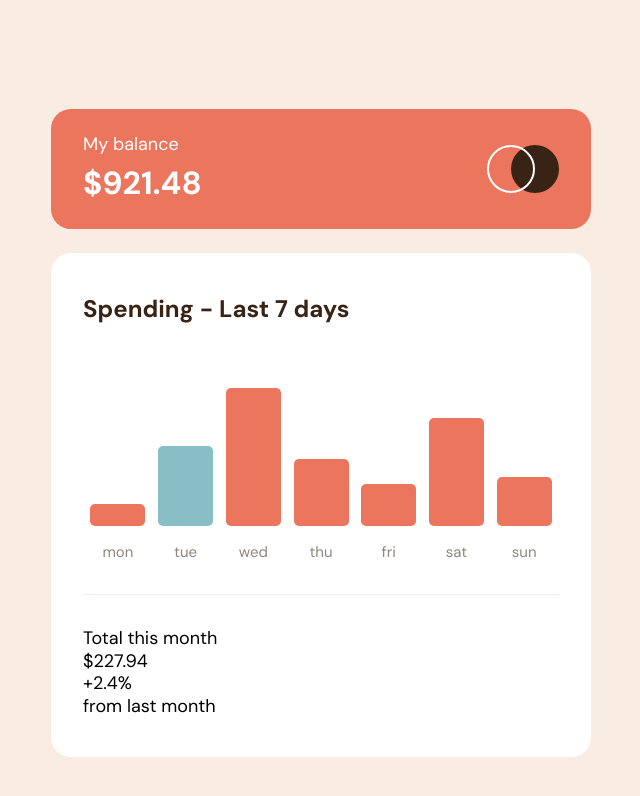
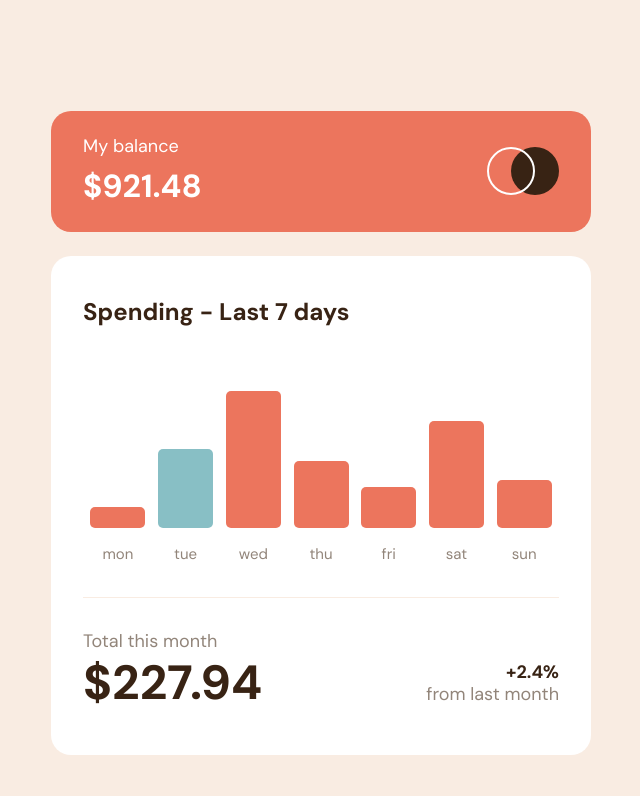
Before and after one commit to runny-life/expenses-caart-component, a React (Vite) app: page / in a window 1280 px wide. Shown: the top 796 px of the page, without its empty margins (319-959 px from the left). Built offline with nearby package versions, Linux system fonts and the light colour scheme.

Commit message:
styles: add styles summary component

```diff
--- a/src/components/Summary/Summary.jsx
+++ b/src/components/Summary/Summary.jsx
@@ -3,13 +3,13 @@ import styles from './Summary.module.scss';
 function Summary({ total }) {
   return (
     <div className={styles.summary}>
+      <p className={styles.label}>Total this month</p>
       <div className={styles.stats}>
-        <p className={styles.label}>Total this month</p>
         <p className={styles.total}>${total.toFixed(2)}</p>
-      </div>
-      <div className={styles.change}>
-        <p className={styles.percent}>+2.4%</p>
-        <p className={styles.from}>from last month</p>
+        <div className={styles.change}>
+          <p className={styles.percent}>+2.4%</p>
+          <p className={styles.from}>from last month</p>
+        </div>
       </div>
     </div>
   );
--- a/src/components/Summary/Summary.module.scss
+++ b/src/components/Summary/Summary.module.scss
@@ -0,0 +1,51 @@
+.summary {
+}
+
+.label {
+  @include text-preset-5;
+
+  color: $color-brown-400;
+
+  @include tablet {
+    @include text-preset-4;
+  }
+}
+
+.stats {
+  display: flex;
+  align-items: center;
+  justify-content: space-between;
+}
+
+.total {
+  @include text-preset-2;
+
+  color: $color-brown-950;
+
+  @include tablet {
+    @include text-preset-1;
+  }
+}
+
+.change {
+  text-align: end;
+  color: $color-brown-950;
+}
+
+.percent {
+  @include text-preset-5-bold;
+
+  @include tablet {
+    @include text-preset-4-bold;
+  }
+}
+
+.from {
+  @include text-preset-5;
+
+  color: $color-brown-400;
+
+  @include tablet {
+    @include text-preset-4;
+  }
+}
```
